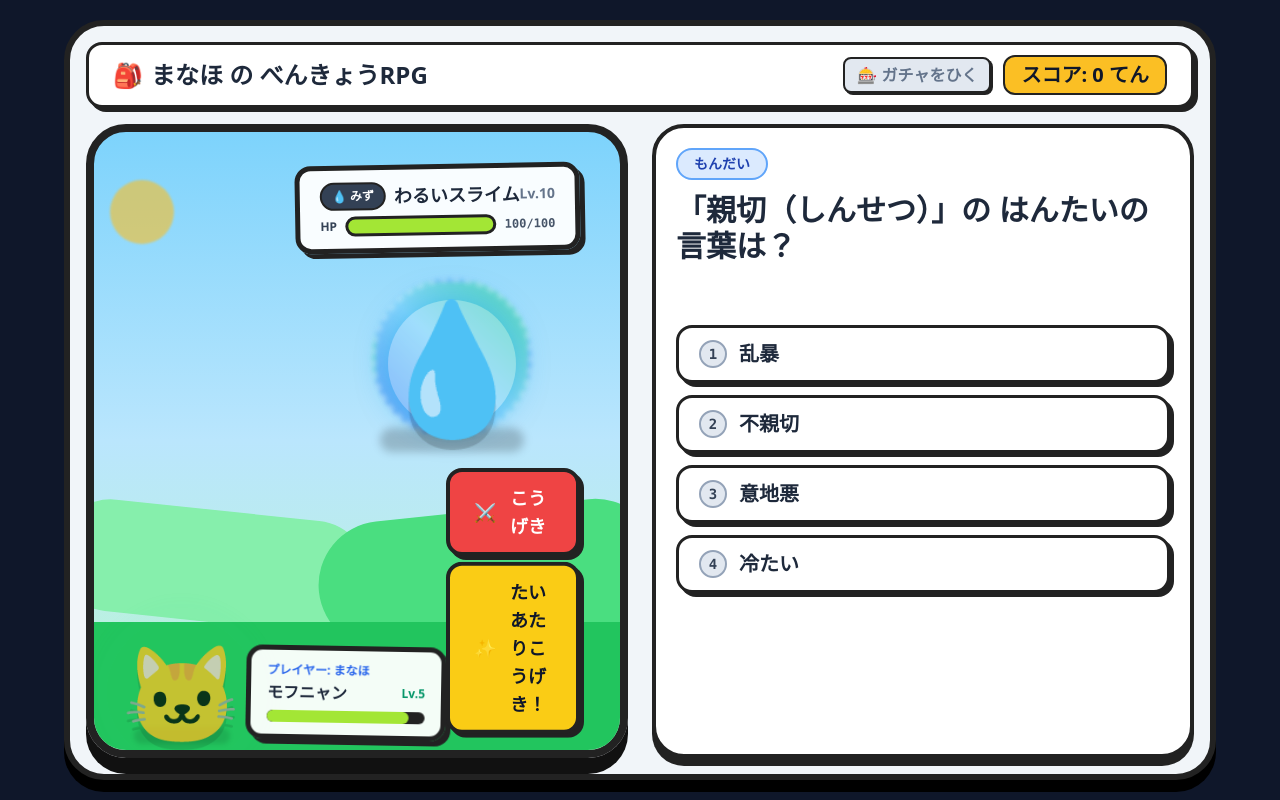
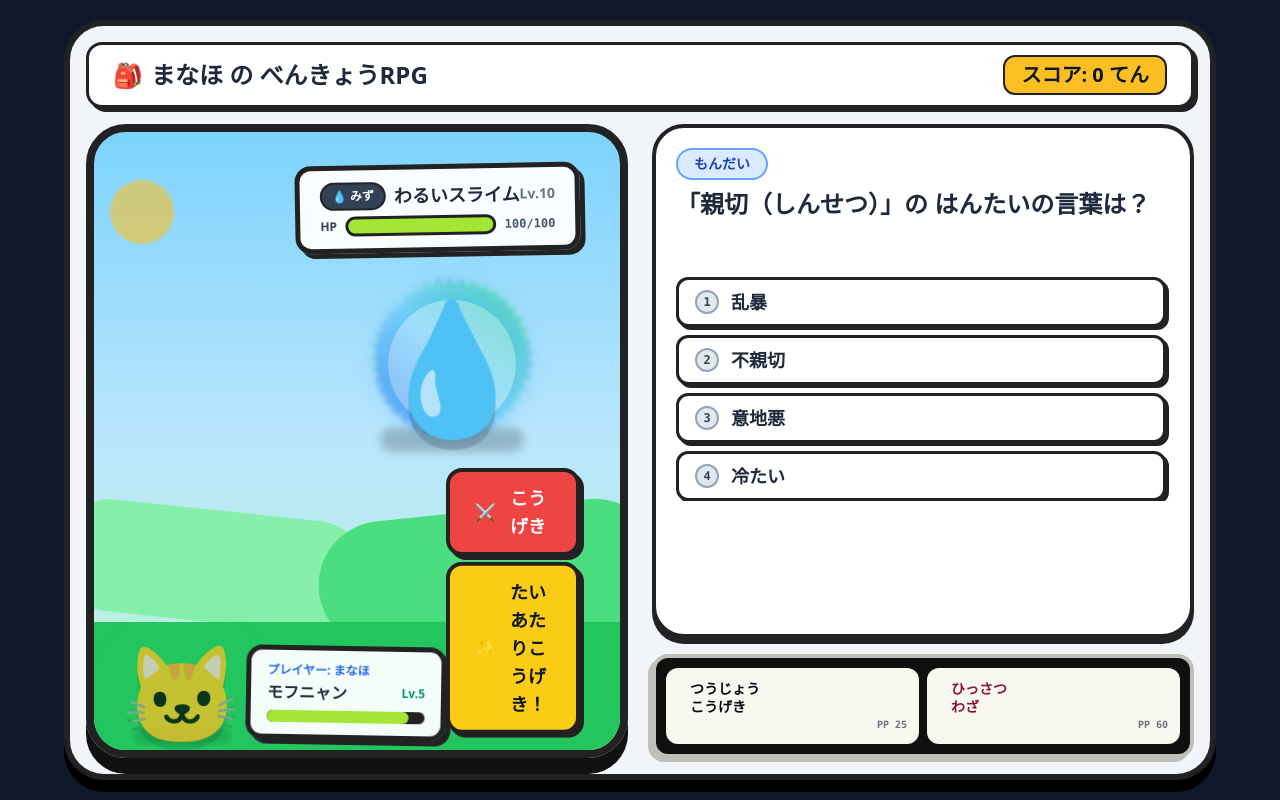
Before and after one commit to kotani6053/manaho-rpg, a Next.js app in the folder my-study-rpg/: page / in a window 1280 px wide. Built offline with nearby package versions, Linux system fonts and the light colour scheme.

Commit message:
Update page.tsx

```diff
--- a/my-study-rpg/src/app/page.tsx
+++ b/my-study-rpg/src/app/page.tsx
@@ -1,7 +1,7 @@
 "use client";
 import React, { useState } from 'react';
 import BattleScene from '../components/BattleScene';
-import ActionPanel from '../components/ActionPanel'; // ガチャ機能を持つコンポーネント
+import ActionPanel from '../components/ActionPanel'; // ガチャやボタンが入っているパネル
 import { kotobaData } from '../data/gameData'; // クイズデータ
 
 export default function GamePage() {
@@ -11,9 +11,6 @@ export default function GamePage() {
   const [currentQuizIndex, setCurrentQuizIndex] = useState(0);
   const [selectedAnswer, setSelectedAnswer] = useState<string | null>(null);
   const [isCorrect, setIsCorrect] = useState<boolean | null>(null);
-
-  // ガチャ用の状態（スコア100ごとに引けるシステム用）
-  const [showGacha, setShowGacha] = useState(false);
 
   // バトルの演出用状態
   const [isAttacking, setIsAttacking] = useState(false);
@@ -67,12 +64,9 @@ export default function GamePage() {
       const nextScore = score + 10;
       setScore(nextScore);
 
-      // 100点たまるごとに自動でレベルアップ ＆ ガチャ画面を開く！
+      // 100点たまるごとに自動でレベルアップ！
       if (nextScore % 100 === 0) {
         setLevel((prev) => prev + 5);
-        setTimeout(() => {
-          setShowGacha(true); // ガチャ（ActionPanel）をオープン！
-        }, 1000);
       }
 
       handleAttack();
@@ -107,7 +101,7 @@ export default function GamePage() {
 
   return (
     <main className="h-screen w-screen bg-slate-900 p-3 sm:p-5 flex flex-col items-center justify-center font-sans select-none text-slate-800 overflow-hidden">
-      {/* 全体の外枠。窮屈さを解消するため、max-w-6xl（広め）＆ max-h-[95vh] でゆったり配置 */}
+      {/* 全体の外枠。max-w-6xl でゆったり配置 */}
       <div className="w-full max-w-6xl h-full max-h-[95vh] bg-slate-100 rounded-[2.5rem] border-[6px] border-[#222222] p-4 shadow-[0_12px_0_#000] flex flex-col gap-4 justify-between">
 
         {/* 🏆 ヘッダー */}
@@ -115,19 +109,8 @@ export default function GamePage() {
           <div className="text-xl md:text-2xl font-black flex items-center gap-2">
             <span>🎒</span> まなほ の べんきょうRPG
           </div>
-          <div className="flex items-center gap-3">
-            {/* ガチャボタン。100点たまるとピカピカ光ります */}
-            <button
-              onClick={() => setShowGacha(true)}
-              className={`text-sm md:text-base font-black py-1 px-3 rounded-lg border-2 border-[#222222] shadow-[2px_2px_0_#222222] active:translate-x-0.5 active:translate-y-0.5 active:shadow-none transition-all ${
-                score >= 100 ? "bg-gradient-to-r from-pink-400 to-amber-400 animate-pulse text-white" : "bg-slate-200 text-slate-500"
-              }`}
-            >
-              🎰 ガチャをひく
-            </button>
           <div className="text-lg md:text-xl font-black bg-amber-400 text-slate-900 py-1 px-4 rounded-xl border-2 border-[#222222]">
             スコア: {score} てん
-            </div>
           </div>
         </div>
 
@@ -147,21 +130,22 @@ export default function GamePage() {
             />
           </div>
 
-          {/* 📝 右側：クイズエリア */}
-          <div className="h-full min-h-0 bg-white border-[4px] border-[#222222] rounded-[2rem] p-5 shadow-[0_8px_0_#222222] flex flex-col justify-between gap-4">
+          {/* 📝 右側：クイズ ＆ アクションパネル（ガチャ）エリア */}
+          <div className="h-full min-h-0 flex flex-col gap-4">
 
-            {/* 上部：問題文エリア（文字サイズを大きくゆったりと） */}
-            <div className="flex flex-col gap-3">
+            {/* 上半分：クイズボックス */}
+            <div className="flex-1 bg-white border-[4px] border-[#222222] rounded-[2rem] p-5 shadow-[0_6px_0_#222222] flex flex-col justify-between gap-3 min-h-0">
+              <div className="flex flex-col gap-2">
                 <div className="bg-blue-100 text-blue-800 text-xs md:text-sm font-black py-1 px-4 rounded-full w-fit border-2 border-blue-400">
                   もんだい
                 </div>
-              <h2 className="text-2xl md:text-3xl font-black text-slate-800 leading-snug">
+                <h2 className="text-xl md:text-2xl font-black text-slate-800 leading-snug">
                   {quiz.q}
                 </h2>
               </div>
 
-            {/* 中部：選択肢ボタン（縦並びで見やすさ重視） */}
-            <div className="flex flex-col gap-3 my-auto">
+              {/* 選択肢ボタン */}
+              <div className="flex flex-col gap-2 my-auto overflow-y-auto pr-1">
                 {quiz.options.map((option, idx) => {
                   let btnStyle = "bg-white hover:bg-slate-50 text-slate-800 border-[#222222]";
                   if (selectedAnswer === option) {
@@ -175,9 +159,9 @@ export default function GamePage() {
                       key={idx}
                       disabled={selectedAnswer !== null}
                       onClick={() => handleAnswerClick(option)}
-                    className={`w-full border-[3px] shadow-[4px_4px_0_#222222] active:translate-x-0.5 active:translate-y-0.5 active:shadow-[0_0_0_#222222] transition-all text-xl font-black py-3 px-5 rounded-2xl text-left flex items-center gap-3 ${btnStyle}`}
+                      className={`w-full border-[3px] shadow-[3px_3px_0_#222222] active:translate-x-0.5 active:translate-y-0.5 active:shadow-[0_0_0_#222222] transition-all text-lg font-black py-2 px-4 rounded-xl text-left flex items-center gap-3 ${btnStyle}`}
                     >
-                    <span className="bg-slate-200 text-slate-700 text-sm w-7 h-7 rounded-full flex items-center justify-center font-mono border-2 border-slate-400 shrink-0">
+                      <span className="bg-slate-200 text-slate-700 text-xs w-6 h-6 rounded-full flex items-center justify-center font-mono border-2 border-slate-400 shrink-0">
                         {idx + 1}
                       </span>
                       {option}
@@ -186,25 +170,31 @@ export default function GamePage() {
                 })}
               </div>
 
-            {/* 下部：まるばつ結果 & 次へ進むボタン */}
-            <div className="h-20 shrink-0 flex items-center justify-center">
+              {/* まるばつ結果 & 次へ進むボタン */}
+              <div className="h-14 shrink-0 flex items-center justify-center">
                 {selectedAnswer && (
-                <div className="w-full p-3 px-5 rounded-2xl border-[3px] border-[#222222] flex justify-between items-center gap-3 bg-slate-50 animate-fadeIn shadow-[2px_2px_0_#222222]">
+                  <div className="w-full p-2 px-4 rounded-xl border-[3px] border-[#222222] flex justify-between items-center gap-2 bg-slate-50 animate-fadeIn">
                     <div className="flex items-center gap-2">
                       {isCorrect ? (
-                      <span className="text-xl md:text-2xl font-black text-emerald-500 animate-bounce">⭕ せいかい！</span>
+                        <span className="text-lg md:text-xl font-black text-emerald-500">⭕ せいかい！</span>
                       ) : (
-                      <span className="text-xl md:text-2xl font-black text-rose-500">❌ こたえ: {quiz.a}</span>
+                        <span className="text-lg md:text-xl font-black text-rose-500">❌ こたえ: {quiz.a}</span>
                       )}
                     </div>
                     <button
                       onClick={handleNextQuiz}
-                    className="bg-blue-500 hover:bg-blue-600 text-white font-black text-lg py-2 px-6 rounded-xl border-[3px] border-[#222222] shadow-[3px_3px_0_#222222] active:translate-x-0.5 active:translate-y-0.5 active:shadow-[1px_1px_0_#222222] transition-all"
+                      className="bg-blue-500 hover:bg-blue-600 text-white font-black text-sm py-1 px-4 rounded-lg border-[3px] border-[#222222] shadow-[3px_3px_0_#222222] active:translate-x-0.5 active:translate-y-0.5 active:shadow-[1px_1px_0_#222222] transition-all"
                     >
                       つぎへ ➡️
                     </button>
                   </div>
                 )}
+              </div>
+            </div>
+
+            {/* 下半分：ガチャ機能つきActionPanelをここに綺麗に配置！ */}
+            <div className="shrink-0">
+              <ActionPanel />
             </div>
 
           </div>
@@ -212,11 +202,6 @@ export default function GamePage() {
         </div>
 
       </div>
-
-      {/* 🎰 ガチャのポップアップ（開いた時だけ表示） */}
-      {showGacha && (
-        <ActionPanel onClose={() => setShowGacha(false)} />
-      )}
     </main>
   );
 }
```
Lines whose indentation alone changed are shown as unchanged.
